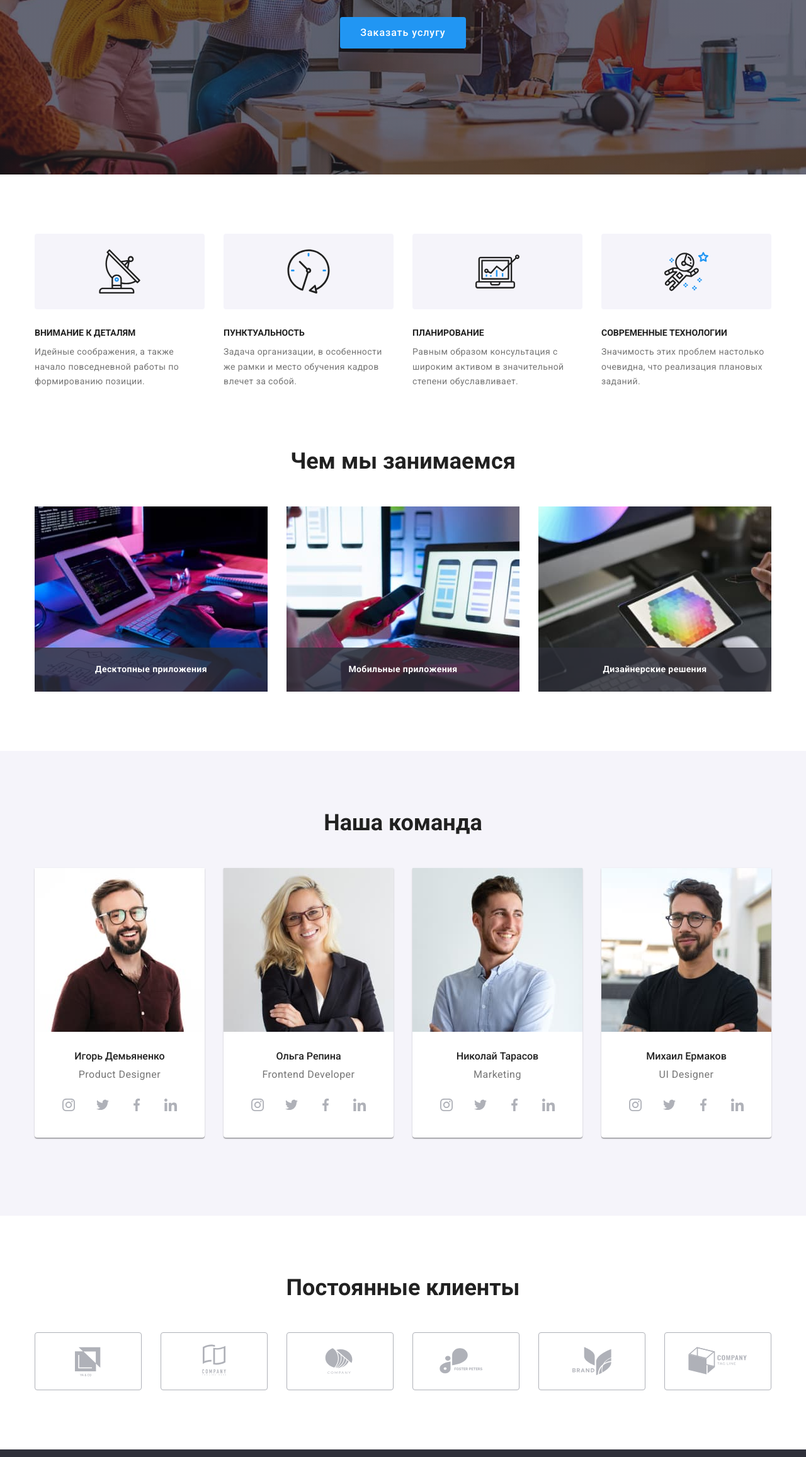
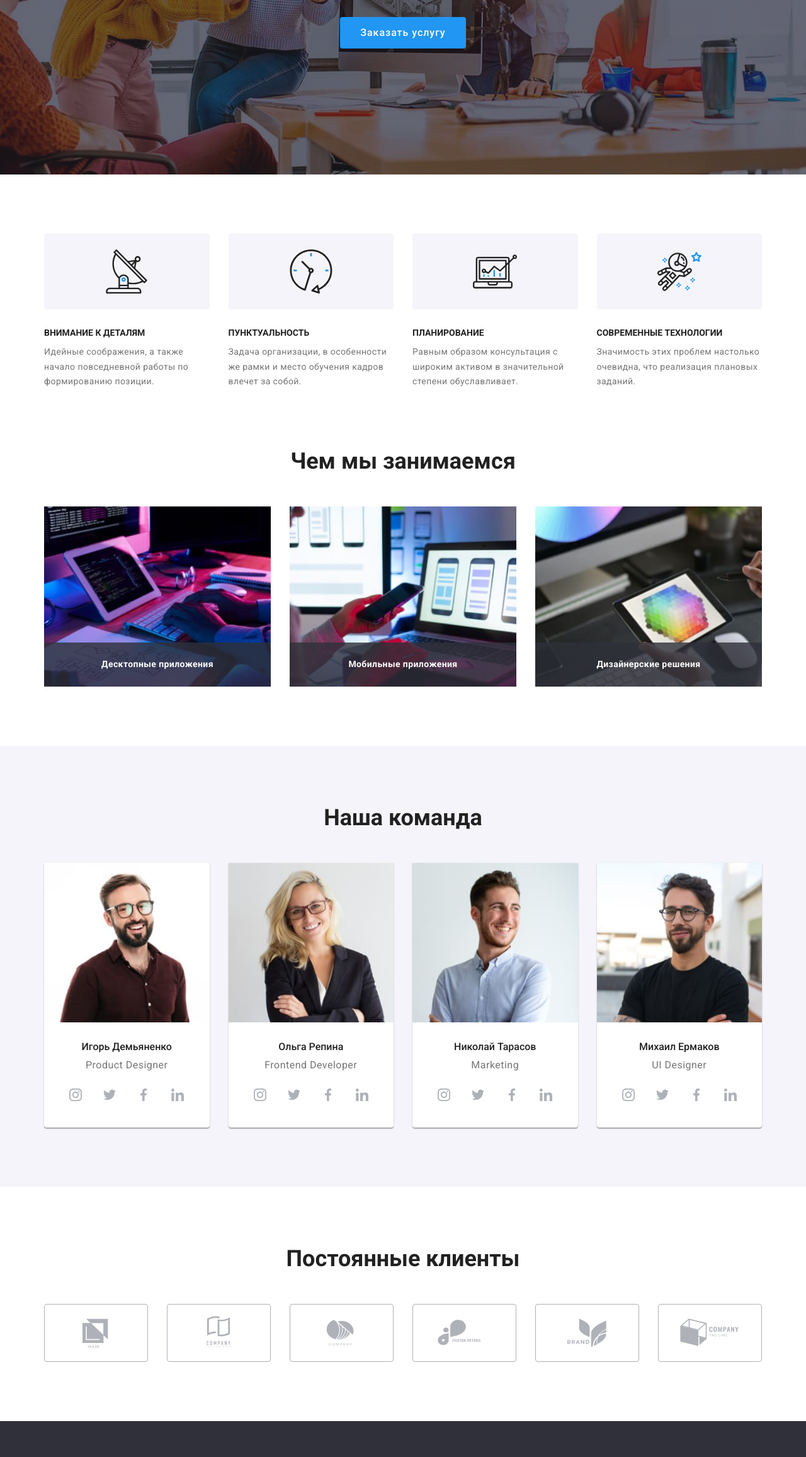
Before and after one commit to KizievDmitriy/goit-markup-hw-08, a plain HTML site: page index.html in a window 1280 px wide. Shown: the part 403-2716 px from the top of the page at 63% size. Drawn offline with nearby package versions, Linux system fonts and the light colour scheme.

Commit message:
внес правки

```diff
--- a/index.html
+++ b/index.html
@@ -235,8 +235,7 @@
 
                             </ul>
                         </li>
-                    </ul>
-                    <ul class="list list--comand">
+
                         <li class="item-comand">
                             <picture>
                                 <source srcset="
@@ -283,8 +282,7 @@
                                 </li>
                             </ul>
                         </li>
-                    </ul>
-                    <ul class="list list--comand">
+
                         <li class="item-comand">
                             <picture>
                                 <source srcset="
@@ -333,8 +331,7 @@
 
                             </ul>
                         </li>
-                    </ul>
-                    <ul class="list list--comand">
+
                         <li class="item-comand">
                             <picture>
                                 <source srcset="
--- a/sass/base/_basestyle.scss
+++ b/sass/base/_basestyle.scss
@@ -4,9 +4,9 @@ body {
   font-family: Roboto, sans-serif;
   font-weight: 400;
   margin: 0;
-  padding-top: 80px;
-  @media screen and (max-width: 767px) {
-    padding-top: 0;
+  padding-top: 60px;
+  @media screen and (min-width: 768px) {
+    padding-top: 80px;
   }
 }
 
--- a/sass/components/_container.scss
+++ b/sass/components/_container.scss
@@ -5,13 +5,13 @@
   margin-left: auto;
   margin-right: auto;
   @media screen and (min-width: 480px) {
-    width: 480px;
+    width: 450px;
   }
   @media screen and (min-width: 768px) {
-    width: 768px;
+    width: 738px;
   }
   @media screen and (min-width: 1200px) {
-    width: 1200px;
+    width: 1170px;
   }
 }
 
--- a/sass/components/_modal-chekbox.scss
+++ b/sass/components/_modal-chekbox.scss
@@ -26,6 +26,7 @@
   -webkit-appearance: none;
   -moz-appearance: none;
   appearance: none;
+  // visibility: hidden;
 }
 
 .form-checkbox {
--- a/sass/components/_projet-list.scss
+++ b/sass/components/_projet-list.scss
@@ -1,17 +1,19 @@
 .project-list {
   display: flex;
   flex-wrap: wrap;
-  margin-bottom: calc(-1 * #{$item-card});
+  // margin-bottom: calc(-1 * #{$item-card});
   @media screen and (min-width: 768px) {
-    margin-right: calc(-2 * #{$item-card});
+    margin-right: calc(-1 * #{$item-card});
   }
   @media screen and (min-width: 1200px) {
-    margin-right: calc(-2 * #{$item-card});
+    margin-right: calc(-1 * #{$item-card});
   }
 }
 .project-item {
   width: 100%;
-  margin-bottom: $item-card;
+  &:not(:last-child) {
+    margin-bottom: $item-card;
+  }
   &:hover,
   &:focus {
     box-shadow: 0px 1px 1px rgba(0, 0, 0, 0.12), 0px 4px 4px rgba(0, 0, 0, 0.06),
@@ -20,12 +22,31 @@
   }
   @media screen and (min-width: 768px) {
     width: 354px;
+    &:nth-child(even) {
+      margin-right: 0px;
+    }
     // flex-basis: calc((100% / 2) - $item-card);
 
     margin-right: $item-card;
   }
   @media screen and (min-width: 1200px) {
     width: 370px;
+    flex-basis: calc(100% / 3 - 30px);
+    &:nth-child(even) {
+      margin-right: 30px;
+    }
+    &:nth-child(3),
+    &:nth-child(6),
+    &:nth-child(9) {
+      margin-right: 0px;
+    }
+    &:nth-child(7),
+    &:nth-child(8) {
+      margin-bottom: 0;
+    }
+    // &:nth-child(odd) {
+    //   margin-right: 0px;
+    // }
     // flex-basis: calc((100% / 3) - $item-card);
   }
 }
--- a/sass/layout/_block-clients.scss
+++ b/sass/layout/_block-clients.scss
@@ -2,7 +2,7 @@
   display: flex;
   flex-wrap: wrap;
   margin-right: -30px;
-  margin-bottom: -30px;
+  // margin-bottom: -30px;
 }
 
 // .client__item:not(:last-child) {
@@ -13,13 +13,38 @@
   margin-bottom: 30px;
   margin-right: 30px;
   flex-basis: calc(100% / 2 - 30px);
-
+  &:nth-child(even) {
+    margin-right: 0px;
+  }
+  &:nth-child(5) {
+    margin-bottom: 0px;
+  }
+  &:nth-child(6) {
+    margin-bottom: 0px;
+  }
   @media screen and (min-width: 768px) {
+    &:nth-child(5) {
+      margin-left: 30px;
+    }
+    &:nth-child(3) {
+      margin-left: 30px;
+      margin-right: 0px;
+    }
+    &:nth-child(2) {
+      margin-bottom: 0px;
+    }
+    &:nth-child(4) {
+      margin-bottom: 0px;
+    }
     flex-basis: calc(100% / 3 - 30px);
   }
   @media screen and (min-width: 1200px) {
     width: 170px;
+    margin-bottom: 0px;
     flex-basis: calc(100% / 6 - 30px);
+    &:nth-child(3) {
+      margin-right: 30px;
+    }
   }
 }
 
--- a/sass/layout/_block-hero.scss
+++ b/sass/layout/_block-hero.scss
@@ -1,7 +1,7 @@
 .hero {
   text-align: center;
-  padding-top: 200px;
-  padding-bottom: 200px;
+  padding-top: 118px;
+  padding-bottom: 118px;
 
   max-width: 1600px;
   margin-left: auto;
@@ -10,6 +10,10 @@
   background-position: center;
   background-repeat: no-repeat;
   background-size: cover;
+  @media screen and (min-width: 1200px) {
+    padding-top: 200px;
+    padding-bottom: 200px;
+  }
   background-image: linear-gradient(rgba(47, 48, 58, 0.4), rgba(47, 48, 58, 0.4)),
     url('../image/hero-mob-1x.jpg');
 
--- a/sass/layout/_block-peculiarities.scss
+++ b/sass/layout/_block-peculiarities.scss
@@ -8,7 +8,9 @@
     display: flex;
     flex-wrap: wrap;
     margin-right: -30px;
-    margin-bottom: -30px;
+  }
+  @media screen and (min-width: 1200px) {
+    margin-right: -30px;
   }
 }
 
@@ -18,12 +20,29 @@
   }
   @media screen and (min-width: 768px) {
     width: 354px;
-    margin-right: 30px;
+    &:nth-child(3) {
+      margin-bottom: 0px;
+    }
+    &:nth-child(4) {
+      margin-bottom: 0px;
+    }
+    &:nth-child(odd) {
+      margin-right: 30px;
+    }
     flex-basis: calc(100% / 2 - 30px);
   }
   @media screen and (min-width: 1200px) {
-    width: 370px;
+    width: 270px;
     flex-basis: calc(100% / 4 - 30px);
+    &:nth-child(3) {
+      margin-left: 30px;
+    }
+    &:nth-child(1) {
+      margin-bottom: 0px;
+    }
+    &:nth-child(2) {
+      margin-bottom: 0px;
+    }
   }
 }
 .pecularity__svg {
--- a/sass/layout/_block-people.scss
+++ b/sass/layout/_block-people.scss
@@ -7,46 +7,76 @@
   font-size: 28px;
   line-height: 1.16;
   text-align: center;
-  margin-bottom: 50px;
+  margin-bottom: 30px;
+
   @media screen and (min-width: 1200px) {
     font-size: 36px;
+    margin-bottom: 50px;
   }
 }
 .comand-wrapper {
-  @media screen and (min-width: 768px) {
-    display: flex;
-    flex-wrap: wrap;
-    margin-right: -30px;
-  }
+  // @media screen and (min-width: 768px) {
+  //   display: flex;
+  //   flex-wrap: wrap;
+  //   margin-right: -30px;
+  // }
   // align-items: center;
   // justify-content: space-between;
 
   & .list--comand {
     @media screen and (min-width: 768px) {
-      margin-right: 30px;
-      width: calc(100% / 2 - 30px);
+      display: flex;
+      flex-wrap: wrap;
+      margin-right: -30px;
     }
     @media screen and (min-width: 1200px) {
-      margin-right: 30px;
-      width: calc(100% / 4 - 30px);
+      flex-wrap: nowrap;
+      margin-right: 0;
+      min-width: 270px;
     }
   }
-  & .list--comand:not(:last-child) {
-    // margin-right: 30px;
-    margin-bottom: 30px;
-  }
+  // & .list--comand:not(:last-child) {
+  //   margin-right: 30px;
+  //   margin-bottom: 30px;
+  // }
 }
 
 .item-comand {
-  @media screen and (min-width: 768px) {
-    max-width: 354px;
-  }
+  margin-bottom: 30px;
   padding-bottom: 30px;
   background: #ffffff;
   box-shadow: 0px 1px 3px rgba(0, 0, 0, 0.12), 0px 1px 1px rgba(0, 0, 0, 0.14),
     0px 2px 1px rgba(0, 0, 0, 0.2);
   border-radius: 0px 0px 4px 4px;
   text-align: center;
+  &:nth-child(4) {
+    margin-bottom: 0px;
+    // margin-right: 30px;
+    // margin-bottom: 30px;
+  }
+  @media screen and (min-width: 768px) {
+    // width: 354px;
+    &:nth-child(3) {
+      margin-bottom: 0px;
+    }
+    // &:nth-child(4) {
+    //   margin-bottom: 0px;
+    // }
+    &:nth-child(odd) {
+      margin-right: 30px;
+    }
+    // flex-basis: calc(100% / 2 - 30px);
+  }
+  @media screen and (min-width: 1200px) {
+    &:nth-child(1) {
+      margin-bottom: 0;
+    }
+    &:nth-child(2) {
+      margin-bottom: 0;
+      margin-right: 30px;
+    }
+    // flex-basis: calc(100% / 4 - 90px);
+  }
 }
 .comand-title {
   margin-top: 30px;
--- a/sass/layout/_filter-btn-section.scss
+++ b/sass/layout/_filter-btn-section.scss
@@ -1,12 +1,17 @@
 .nav-btn {
   display: flex;
   flex-wrap: wrap;
-  margin-bottom: 50px;
+  margin-bottom: 40px;
+
   & .item-btn:not(:last-child) {
     margin-right: 6px;
   }
   @media screen and (min-width: 768px) {
+    margin-bottom: 30px;
     justify-content: center;
+  }
+  @media screen and (min-width: 1200px) {
+    margin-bottom: 50px;
   }
 }
 .item-btn {
--- a/sass/layout/_footer.scss
+++ b/sass/layout/_footer.scss
@@ -29,6 +29,8 @@
   }
 }
 .logo--footer {
+  padding: 0px;
+
   color: $accent-text-color;
 }
 .footer-list {
@@ -43,7 +45,7 @@
   }
   & .item-link:not(:last-child) {
     // display: flex;
-    margin-bottom: 9px;
+    margin-bottom: 8px;
   }
 }
 
@@ -56,6 +58,7 @@
 }
 
 .footer-link {
+  font-style: normal;
   color: $accent-text-color;
   line-height: 2;
   font-size: 14px;
```
Also changed, not shown: css/main.css, css/main.min.css, 2 other files.
